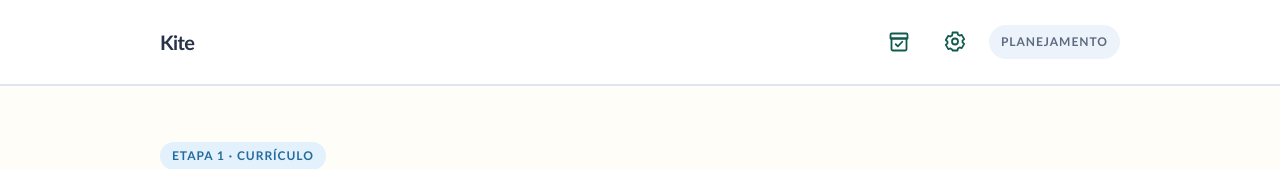
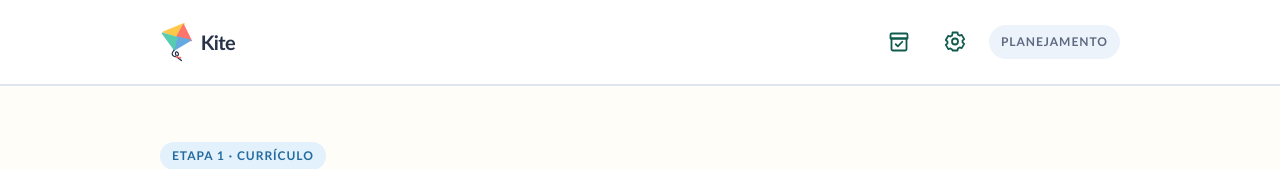
Before and after one commit to 0xhafa/kite, a Next.js app: page /planejar in a window 1280 px wide. Shown: the top 169 px of the page. Built offline with nearby package versions, Linux system fonts and the light colour scheme.

Commit message:
feat: add kite logo to app header

```diff
--- a/src/components/app-shell.tsx
+++ b/src/components/app-shell.tsx
@@ -1,5 +1,6 @@
 "use client";
 
+import Image from "next/image";
 import Link from "next/link";
 import type { ReactNode } from "react";
 
@@ -14,6 +15,7 @@ import {
 } from "@/components/header-icon";
 import { Button } from "@/components/ui";
 import type { AiModelSelection } from "@/domain/ai-models";
+import { brandAssets } from "@/lib/brand";
 
 type AppShellProps = {
   children: ReactNode;
@@ -55,14 +57,20 @@ function AppShellFrame({
 
       <header className="sticky top-0 z-30 border-b-2 border-border bg-surface">
         <div className="mx-auto flex w-full max-w-5xl items-center justify-between gap-4 px-5 py-5 sm:px-8">
-          <div className="flex items-center gap-3">
-            <Link
-              className="rounded-md text-xl font-black tracking-[-0.03em] focus-visible:outline-3 focus-visible:outline-offset-3 focus-visible:outline-focus"
-              href="/"
-            >
-              Kite
-            </Link>
-          </div>
+          <Link
+            className="inline-flex items-center gap-2 rounded-md text-xl font-black tracking-[-0.03em] focus-visible:outline-3 focus-visible:outline-offset-3 focus-visible:outline-focus"
+            href="/"
+          >
+            <Image
+              alt=""
+              aria-hidden="true"
+              className="h-10 w-auto"
+              height={40}
+              src={brandAssets.simbolo}
+              width={33}
+            />
+            <span>Kite</span>
+          </Link>
           <div className="flex items-center gap-2 sm:gap-3">
             <HeaderIconTooltip align="right" label="Atividades revisadas">
               <Link
```
